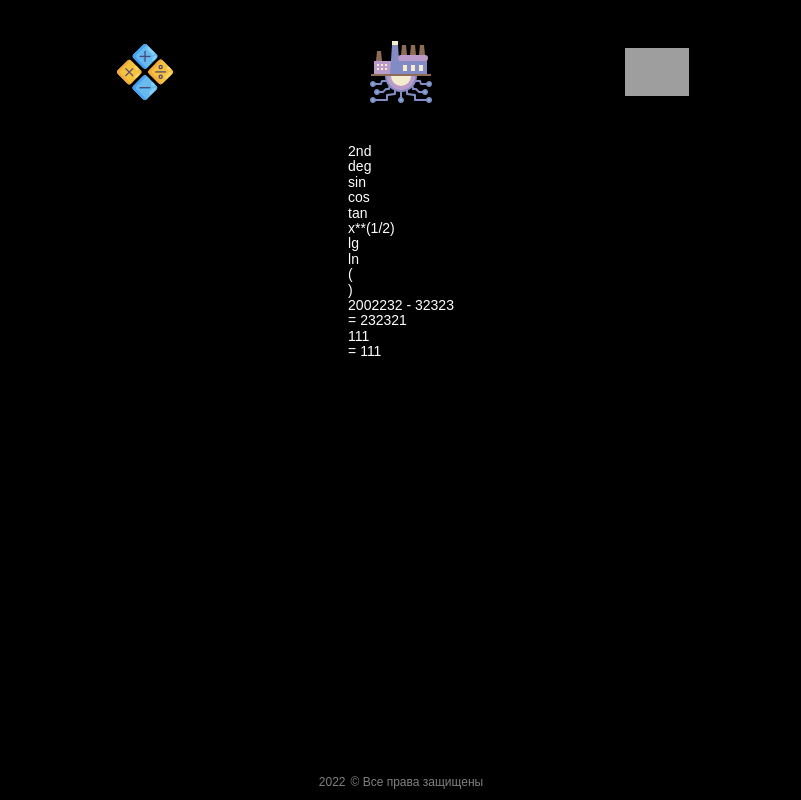
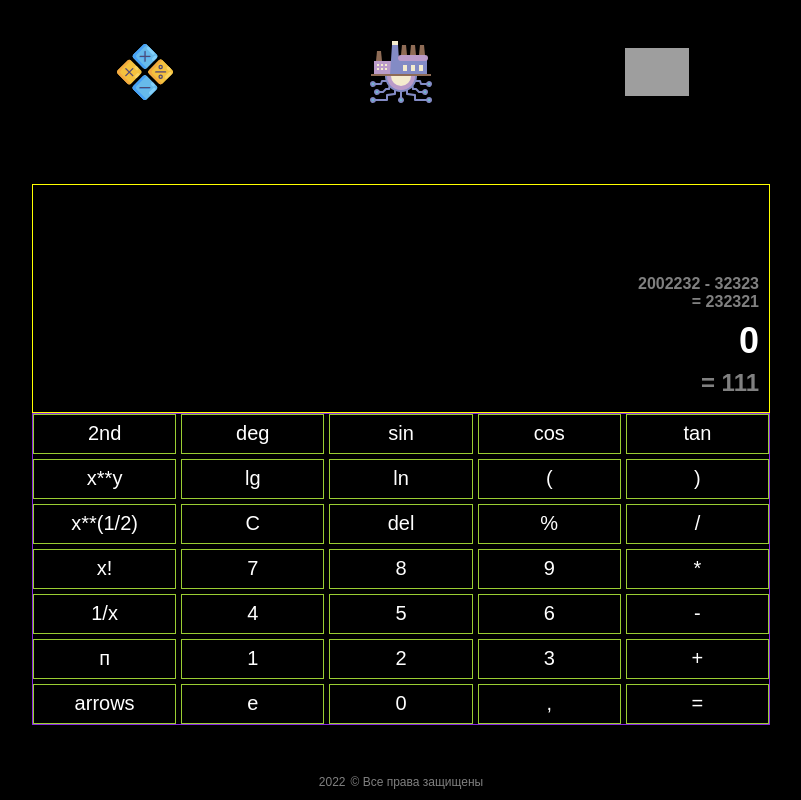
Before and after one commit to Yuri-Simonov/More_than_just_a_calculator, a React (Create React App) app: page / in a window 1280 px wide. Shown: the whole page, without its empty margins (239-1040 px from the left). Built offline with nearby package versions, Linux system fonts and the light colour scheme; grey boxes are pictures that could not be loaded.

Commit message:
сверстан прототип калькулятора

```diff
--- a/package.json
+++ b/package.json
@@ -27,6 +27,9 @@
         "build": "react-scripts build",
         "test": "react-scripts test",
         "eject": "react-scripts eject"
+    },
+    "resolutions": {
+        "react-error-overlay": "6.0.9"
     },
     "eslintConfig": {
         "extends": [
--- a/src/app/App.js
+++ b/src/app/App.js
@@ -11,14 +11,12 @@ function App() {
         <div className="wrapper">
             <Header />
             <main>
-                <div className="container-outer">
                 <Switch>
                     <Route path="/sections" exact component={Sections} />
                     <Route path="/finance" exact component={Finance} />
                     <Route path="/" exact component={Calculator} />
                     <Redirect to="/" />
                 </Switch>
-                </div>
             </main>
             <Footer />
         </div>
--- a/src/app/components/pages/calculator/calculator.jsx
+++ b/src/app/components/pages/calculator/calculator.jsx
@@ -1,32 +1,49 @@
-import React from "react";
+import React, { useState } from "react";
 
 const Calculator = () => {
     const calculatorPanel = [
         ["2nd", "deg", "sin", "cos", "tan"],
-        ["x**(1/2)", "lg", "ln", "(", ")"]
+        ["x**y", "lg", "ln", "(", ")"],
+        ["x**(1/2)", "C", "del", "%", "/"],
+        ["x!", "7", "8", "9", "*"],
+        ["1/x", "4", "5", "6", "-"],
+        ["п", "1", "2", "3", "+"],
+        ["arrows", "e", "0", ",", "="]
     ];
-    const createCalculaterPanel = (arr) => {
-        return arr.map((arrElem, i) => {
-            return (
-                <div key={i} className="panel__row">
-                    {arrElem.map((arrSubElem, i) => {
-                        return (
-                            <div key={i} className="panel__col">
-                                <p className="panel__cell">{arrSubElem}</p>
-                            </div>
-                        );
-                    })}
-                </div>
-            );
-        });
+
+    const [value, setValue] = useState(0);
+    const changeValue = (e) => {
+        if (value === 0) {
+            return setValue(e.target.textContent);
+        }
+        setValue((prevState) => prevState + e.target.textContent);
     };
 
     return (
         <section className="calculator">
-            <div className="container-outer">
+            <div className="container-inner">
                 <div className="calculator__body">
                     <div className="calculator__panel panel">
-                        {createCalculaterPanel(calculatorPanel)}
+                        {calculatorPanel.map((arrElem, i) => {
+                            return (
+                                <div key={i} className="panel__row">
+                                    {arrElem.map((arrSubElem, i) => {
+                                        return (
+                                            <div key={i} className="panel__col">
+                                                <p
+                                                    className="panel__cell"
+                                                    onClick={(e) =>
+                                                        changeValue(e)
+                                                    }
+                                                >
+                                                    {arrSubElem}
+                                                </p>
+                                            </div>
+                                        );
+                                    })}
+                                </div>
+                            );
+                        })}
                     </div>
                     <div className="calculator__field">
                         <section className="calculator__history">
@@ -35,8 +52,8 @@ const Calculator = () => {
                                 <p>= 232321</p>
                             </div>
                         </section>
-                        <section className="calculator__value">
-                            <p>111</p>
+                        <section className="calculator__value big-size">
+                            <p>{value}</p>
                         </section>
                         <section className="calculator__result">
                             <p>= 111</p>
--- a/src/app/scss/_build.scss
+++ b/src/app/scss/_build.scss
@@ -3,15 +3,16 @@
 .wrapper {
     position: relative;
     width: 100%;
-    min-height: 100%;
     overflow: hidden;
     display: flex;
-    justify-content: center;
-    align-items: center;
     flex-direction: column;
     height: 100%;
     background: $black;
     color: $white;
+    overflow: auto;
+    @media (max-height: 440px) {
+        height: auto;
+    }
 }
 
 .container-outer {
@@ -19,6 +20,18 @@
     margin: 0 auto;
     padding: 0 15px;
     height: 100%;
+    @media (max-width: 1169.8px) {
+        width: 100%;
+    }
+}
+.container-inner {
+    max-width: 768px;
+    margin: 0 auto;
+    padding: 0 15px;
+    height: 100%;
+    @media (max-width: 767.8px) {
+        width: 100%;
+    }
 }
 
 body {
@@ -29,9 +42,29 @@ body {
     min-height: 319.8px;
 }
 main {
-    flex: 1 1 auto;
+    flex-grow: 1;
+    width: 100%;
 }
 
 #root {
     height: 100%;
 }
+
+* {
+    // стилизация скролла для Firefox
+    scrollbar-color: $gray $white; /* «цвет ползунка» «цвет полосы скроллбара» */
+    scrollbar-width: thin;
+    // стилизация скролла для Chrome
+    &::-webkit-scrollbar {
+        // это фон самого скроллбара
+        background-color: $white;
+        border-radius: 5px;
+        width: 5px;
+        height: 5px;
+    }
+    &::-webkit-scrollbar-thumb {
+        // индикатор прокрутки, перетаскиваемый элемент.
+        background-color: $gray;
+        border-radius: 5px;
+    }
+}
--- a/src/app/scss/_vars.scss
+++ b/src/app/scss/_vars.scss
@@ -1,4 +1,6 @@
 // Colors
 $white: #fff;
 
+$gray: gray;
+
 $black: #000;
--- a/src/app/scss/pages/calculator.scss
+++ b/src/app/scss/pages/calculator.scss
@@ -0,0 +1,92 @@
+.calculator {
+    height: 100%;
+    &__body {
+        display: flex;
+        justify-content: space-between;
+        flex-direction: column-reverse;
+        height: 100%;
+        padding: 40px 0;
+        @media (max-width: 576px), (max-height: 440px) {
+            padding: 20px 0;
+        }
+        @media (max-height: 440px) {
+            flex-direction: row;
+        }
+    }
+
+    &__panel {
+        flex: 1 1 50%;
+        border: 1px solid blueviolet;
+    }
+
+    &__field {
+        flex: 1 1 50%;
+        display: flex;
+        justify-content: flex-end;
+        align-items: flex-end;
+        flex-direction: column;
+        border: 1px solid yellow;
+        padding: 10px;
+        text-align: right;
+        overflow: hidden;
+    }
+
+    &__value,
+    &__result,
+    &__history-item {
+        font-size: 24px;
+        line-height: 1.1;
+        font-weight: 700;
+        opacity: 0.5;
+        padding: 5px 0px;
+    }
+    &__value {
+    }
+    &__result {
+    }
+
+    &__history {
+    }
+
+    &__history-item {
+        font-size: 16px;
+    }
+}
+.panel {
+    display: flex;
+    justify-content: center;
+    flex-wrap: wrap;
+    flex-direction: column;
+    gap: 5px;
+
+    &__row {
+        display: flex;
+        justify-content: space-between;
+        align-items: center;
+        gap: 0 5px;
+    }
+
+    &__col {
+        flex: 1 0 18%;
+        height: 40px;
+        display: flex;
+        justify-content: center;
+        align-items: center;
+        border: 1px solid yellowgreen;
+        cursor: pointer;
+    }
+
+    &__cell {
+        font-size: 20px;
+        @media (max-width: 576px), (max-height: 440px) {
+            font-size: 14px;
+        }
+    }
+}
+
+.big-size {
+    font-size: 36px;
+    line-height: 110%;
+    font-weight: 700;
+    opacity: 1;
+}
```
Also changed, not shown: 1 other file (tests, documents, lock files or other folders). Lines whose indentation alone changed are shown as unchanged.
